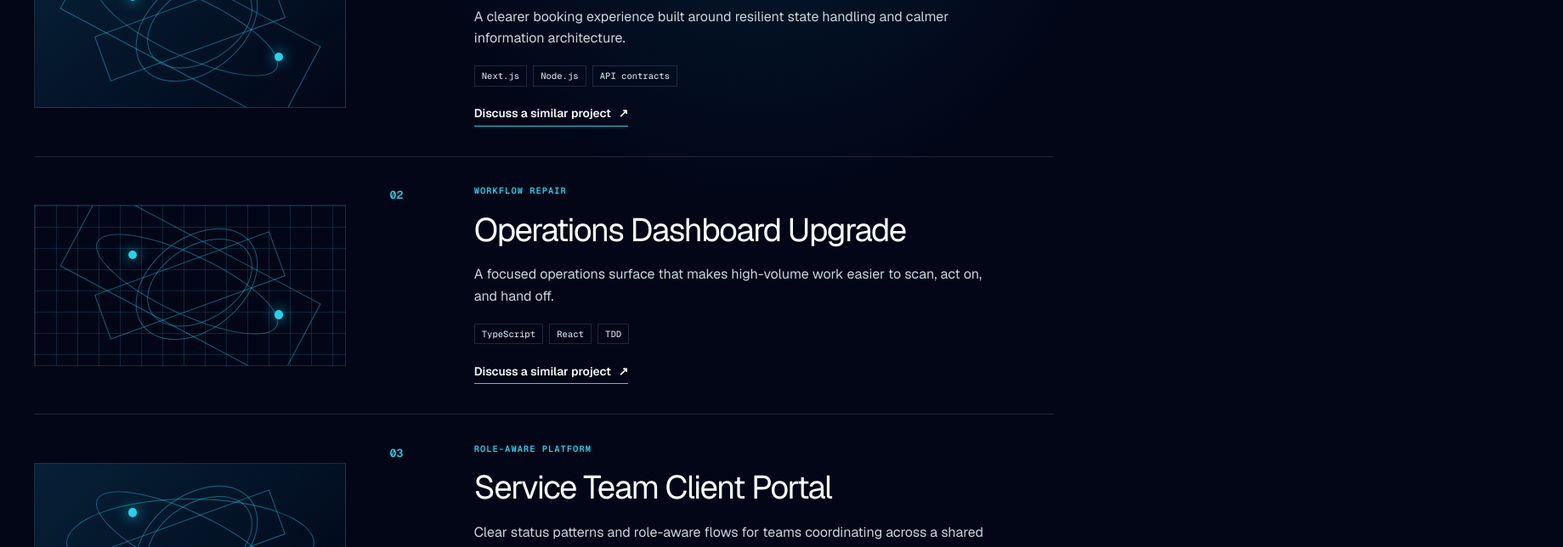
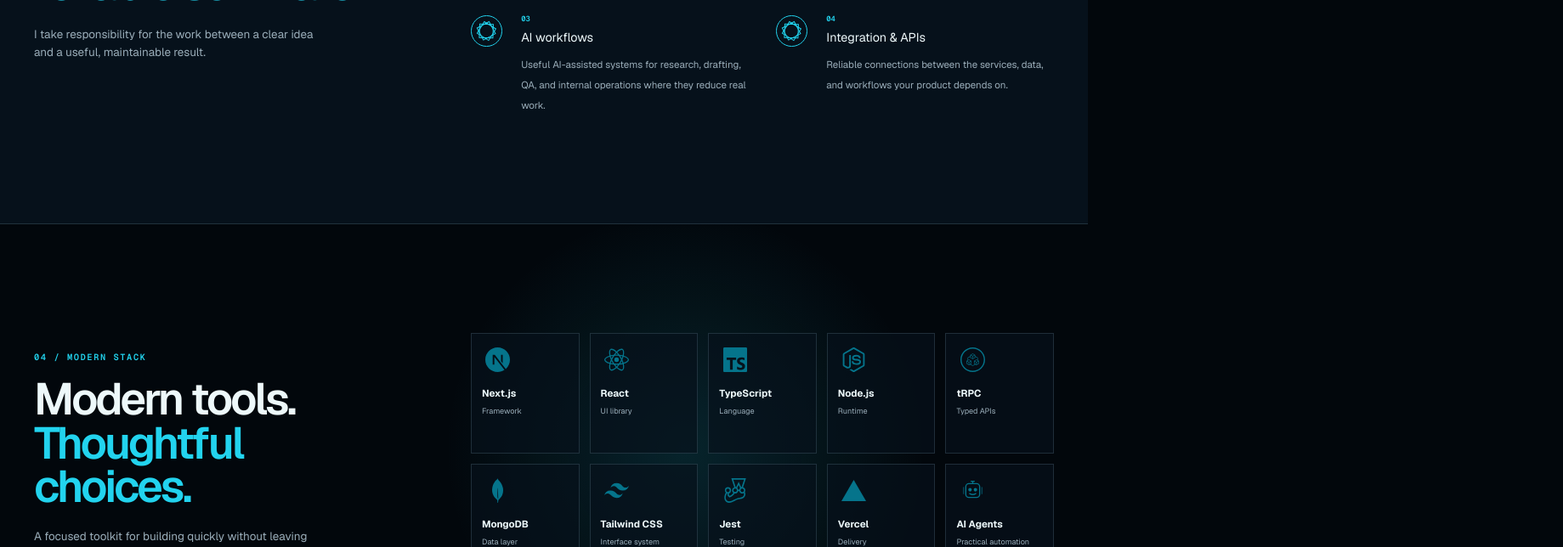
Before and after one commit to stharohit/portfolio, a Next.js app: page / in a window 1280 px wide. Shown: the part 1820-2464 px from the top of the page at 85% size, 1839 px wide, since content can reach past the window. Built offline with nearby package versions, Linux system fonts and the light colour scheme.

Commit message:
feat: Rebuild shared portfolio layout

```diff
--- a/app/page.tsx
+++ b/app/page.tsx
@@ -56,19 +56,25 @@
     "AI workflows",
     "Useful AI-assisted systems for research, drafting, QA, and internal operations where they reduce real work.",
   ],
+  [
+    "Integration & APIs",
+    "Reliable connections between the services, data, and workflows your product depends on.",
+  ],
 ];
 
 const principles = ["Reliable", "Clear", "Maintainable", "Client-led"];
 
 const technologies = [
-  { name: "Next.js", mark: "N/", role: "Product interfaces" },
-  { name: "React", mark: "◎", role: "Interactive UI" },
-  { name: "TypeScript", mark: "TS", role: "Safer delivery" },
-  { name: "Node.js", mark: "⬡", role: "Application services" },
-  { name: "tRPC", mark: "TR", role: "Typed APIs" },
-  { name: "MongoDB", mark: "M", role: "Flexible data" },
-  { name: "Tailwind CSS", mark: "≈", role: "Interface systems" },
-  { name: "TDD", mark: "✓", role: "Confidence in change" },
+  { name: "Next.js", icon: "nextdotjs", role: "Framework" },
+  { name: "React", icon: "react", role: "UI library" },
+  { name: "TypeScript", icon: "typescript", role: "Language" },
+  { name: "Node.js", icon: "nodedotjs", role: "Runtime" },
+  { name: "tRPC", icon: "trpc", role: "Typed APIs" },
+  { name: "MongoDB", icon: "mongodb", role: "Data layer" },
+  { name: "Tailwind CSS", icon: "tailwindcss", role: "Interface system" },
+  { name: "Jest", icon: "jest", role: "Testing" },
+  { name: "Vercel", icon: "vercel", role: "Delivery" },
+  { name: "AI Agents", icon: "ai-agents", role: "Practical automation" },
 ];
 
 const notes = [
@@ -180,7 +186,7 @@
         <section className="hero" id="top" aria-labelledby="hero-title">
           <Image
             className="hero-art"
-            src="/images/orbital-signal-hero.png"
+            src={isLight ? "/images/orbital-signal-hero-light.png" : "/images/orbital-signal-hero.png"}
             alt=""
             fill
             priority
@@ -188,6 +194,7 @@
           />
           <div className="hero-scrim" />
           <div className="site-grid hero-grid" aria-hidden="true" />
+          <ol className="hero-rail" aria-hidden="true"><li>01</li><li /><li /><li /><li /><li>06</li></ol>
           <div className="content hero-content">
             <p className="eyebrow"><span /> Available for select projects</p>
             <h1 id="hero-title">I build <em>dependable</em> web products.</h1>
@@ -209,23 +216,6 @@
           </div>
         </section>
 
-        <section className="statement-section" id="about" aria-labelledby="about-title">
-          <div className="content statement-layout">
-            <div>
-              <p className="eyebrow">01 / About</p>
-              <h2 id="about-title">Engineering should make the next decision <em>easier.</em></h2>
-            </div>
-            <div className="statement-copy">
-              <p>
-                I work with teams that need thoughtful execution without the drama: a clear plan, steady communication, and code that holds up after launch.
-              </p>
-              <p>
-                My work sits where product judgment meets full stack delivery: interfaces people can use, systems teams can maintain, and practical AI workflows when they earn their place.
-              </p>
-            </div>
-          </div>
-        </section>
-
         <section className="work-section" id="work" aria-labelledby="work-title">
           <div className="content">
             <div className="section-heading">
@@ -235,9 +225,9 @@
               </div>
               <p>Three focused examples of the kind of systems I help teams shape, repair, and move forward.</p>
             </div>
-            <div className="project-list">
+            <div className="project-grid">
               {projects.map((project) => (
-                <article className="project-row" key={project.number}>
+                <article className="project-card" key={project.number}>
                   <div className={`project-visual ${project.visual}`} aria-hidden="true">
                     <span className="project-orbit project-orbit--one" />
                     <span className="project-orbit project-orbit--two" />
@@ -245,15 +235,14 @@
                     <span className="project-node project-node--one" />
                     <span className="project-node project-node--two" />
                   </div>
-                  <div className="project-index">{project.number}</div>
                   <div className="project-copy">
-                    <p className="project-category">{project.category}</p>
+                    <p className="project-category">{project.number} / {project.category}</p>
                     <h3>{project.title}</h3>
                     <p>{project.summary}</p>
                     <div className="stack-list">
                       {project.stack.map((item) => <span key={item}>{item}</span>)}
                     </div>
-                    <a className="text-link" href="#contact">Discuss a similar project <span aria-hidden="true">↗</span></a>
+                    <a className="project-link" href="#contact" aria-label={`Discuss ${project.title}`}>↗</a>
                   </div>
                 </article>
               ))}
@@ -271,9 +260,8 @@
             <ol className="service-list">
               {services.map(([title, description], index) => (
                 <li key={title}>
-                  <span>0{index + 1}</span>
-                  <div><h3>{title}</h3><p>{description}</p></div>
-                  <span className="service-arrow" aria-hidden="true">↗</span>
+                  <span className="service-icon" aria-hidden="true"><i /><i /><i /></span>
+                  <div><p>0{index + 1}</p><h3>{title}</h3><span>{description}</span></div>
                 </li>
               ))}
             </ol>
@@ -292,7 +280,7 @@
             <ul className="technology-grid" aria-label="Technology stack">
               {technologies.map((technology) => (
                 <li key={technology.name}>
-                  <span className="technology-mark" aria-hidden="true">{technology.mark}</span>
+                  <span className="technology-mark"><Image src={`/stack/${technology.icon}.svg`} alt="" width={34} height={34} /></span>
                   <strong>{technology.name}</strong>
                   <span>{technology.role}</span>
                 </li>
@@ -318,10 +306,23 @@
           </div>
         </section>
 
+        <section className="statement-section" id="about" aria-labelledby="about-title">
+          <div className="content statement-layout">
+            <div>
+              <p className="eyebrow">06 / About</p>
+              <h2 id="about-title">Engineering should make the next decision <em>easier.</em></h2>
+            </div>
+            <div className="statement-copy">
+              <p>I work with teams that need thoughtful execution without the drama: a clear plan, steady communication, and code that holds up after launch.</p>
+              <p>My work sits where product judgment meets full stack delivery: interfaces people can use, systems teams can maintain, and practical AI workflows when they earn their place.</p>
+            </div>
+          </div>
+        </section>
+
         <section className="notes-section" id="notes" aria-labelledby="notes-title">
           <div className="content">
             <div className="section-heading section-heading--compact">
-              <div><p className="eyebrow">06 / Field notes</p><h2 id="notes-title">Useful ideas, plainly written.</h2></div>
+              <div><p className="eyebrow">07 / Field notes</p><h2 id="notes-title">Useful ideas, plainly written.</h2></div>
               <a className="text-link" href="#contact">Ask about a project <span aria-hidden="true">↗</span></a>
             </div>
             <div className="note-grid">
@@ -337,7 +338,7 @@
         <section className="contact-section" id="contact" aria-labelledby="contact-title">
           <div className="content contact-layout">
             <div className="contact-copy">
-              <p className="eyebrow">07 / Let&apos;s connect</p>
+              <p className="eyebrow">08 / Let&apos;s connect</p>
               <h2 id="contact-title">Let&apos;s build something <em>meaningful.</em></h2>
               <p>Tell me what you&apos;re trying to improve or bring to life. I&apos;ll reply with a clear next step.</p>
               <ul>
```
Also changed, not shown: app/globals.css.
